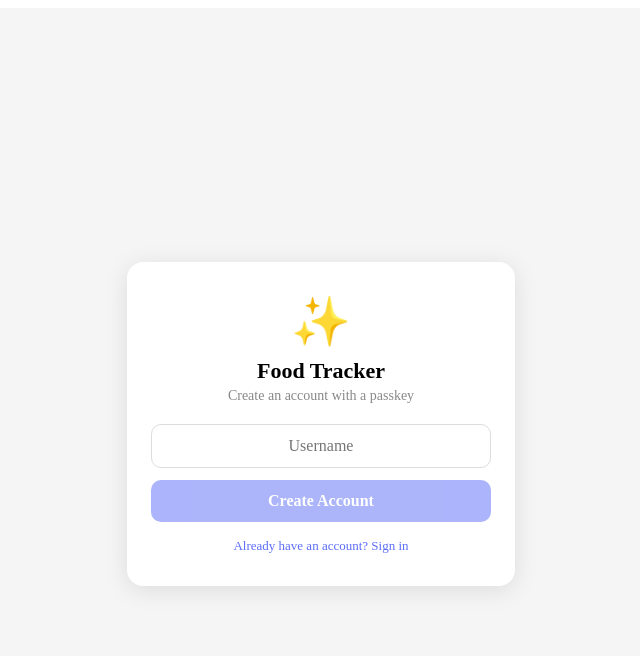
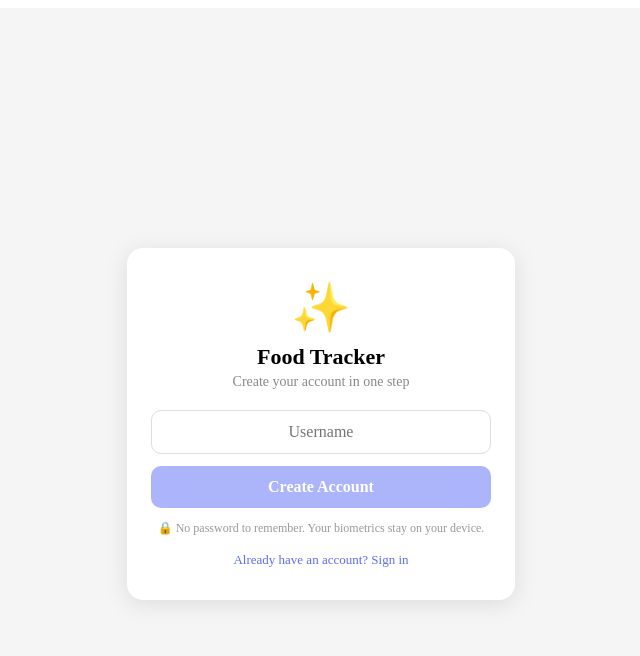
Before and after one commit to mattm330xi/foodtracker, a SvelteKit app: page /login in a window 1280 px wide. Both pictures are taken after a click on the button "Don't have an account? Register". Shown: the top 656 px of the page, without its empty margins (319-959 px from the left). Built offline with nearby package versions, Linux system fonts and the light colour scheme.

Commit message:
feat: remove passkey terminology from login and profile pages to reduce user fear

```diff
--- a/src/routes/login/+page.svelte
+++ b/src/routes/login/+page.svelte
@@ -79,7 +79,7 @@
 
       goto('/');
     } catch (e: any) {
-      error = e?.name === 'NotAllowedError' ? 'Passkey creation was cancelled' : e?.message || 'Failed';
+      error = e?.name === 'NotAllowedError' ? 'Sign-in was cancelled' : e?.message || 'Failed';
       loading = false;
       step = 'idle';
     }
@@ -143,7 +143,7 @@
 
       goto('/');
     } catch (e: any) {
-      error = e?.name === 'NotAllowedError' ? 'Passkey authentication was cancelled' : e?.message || 'Failed';
+      error = e?.name === 'NotAllowedError' ? 'Sign-in was cancelled' : e?.message || 'Failed';
       loading = false;
       step = 'idle';
     }
@@ -164,9 +164,9 @@
     <div class="logo">{mode === 'register' ? '✨' : '🍽️'}</div>
     <h1>Food Tracker</h1>
     {#if mode === 'register'}
-      <p class="subtitle">Create an account with a passkey</p>
+      <p class="subtitle">Create your account in one step</p>
     {:else}
-      <p class="subtitle">Sign in with a passkey</p>
+      <p class="subtitle">Sign in with Face ID or Touch ID</p>
     {/if}
 
     {#if error}
@@ -194,6 +194,10 @@
         </button>
       </form>
 
+      {#if mode === 'register'}
+        <p class="trust-blurb">🔒 No password to remember. Your biometrics stay on your device.</p>
+      {/if}
+
       <button class="toggle" onclick={() => { mode = mode === 'login' ? 'register' : 'login'; error = ''; }}>
         {mode === 'login' ? "Don't have an account? Register" : 'Already have an account? Sign in'}
       </button>
@@ -219,6 +223,7 @@
   .toggle { background: none; border: none; color: #4CAF50; font-size: 13px; cursor: pointer; margin-top: 16px; padding: 0; font-family: inherit; }
   .register-mode .toggle { color: #5B6CF7; }
   .toggle:hover { text-decoration: underline; }
+  .trust-blurb { font-size: 12px; color: #999; margin: 12px 0 0; line-height: 1.4; }
   .step-msg { padding: 20px 0; }
   .step-msg p { margin: 8px 0 0; font-size: 15px; }
   .step-hint { color: #888; font-size: 13px !important; }
--- a/src/routes/profile/+page.svelte
+++ b/src/routes/profile/+page.svelte
@@ -170,19 +170,19 @@
     </div>
 
     <div class="section">
-      <h2>Passkeys</h2>
+      <h2>Sign-in Methods</h2>
       {#if passkeyError}<div class="error">{passkeyError}</div>{/if}
       {#if passkeySuccess}<div class="success">{passkeySuccess}</div>{/if}
       {#each credentials as cred}
         <div class="cred-item">
           <div class="cred-info">
-            <strong>Passkey</strong>
+            <strong>Security Key</strong>
             <small>{new Date(cred.created_at).toLocaleDateString()}</small>
           </div>
           <button class="remove-btn" onclick={() => removePasskey(cred.id)}>Remove</button>
         </div>
       {/each}
-      <button class="add-btn" onclick={addPasskey}>+ Add Passkey</button>
+      <button class="add-btn" onclick={addPasskey}>+ Add Device</button>
     </div>
 
     <div class="section">
```
